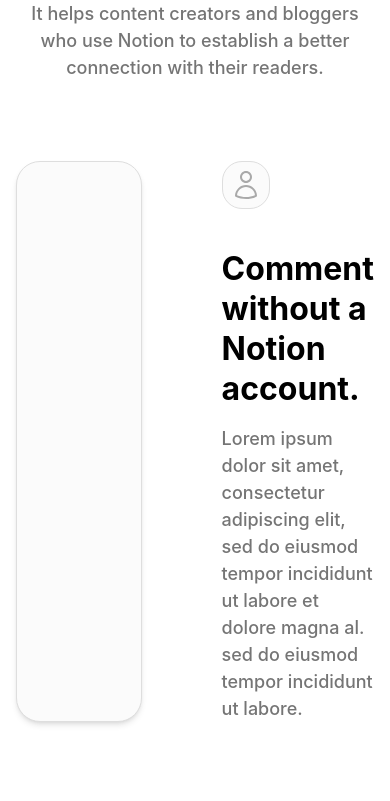
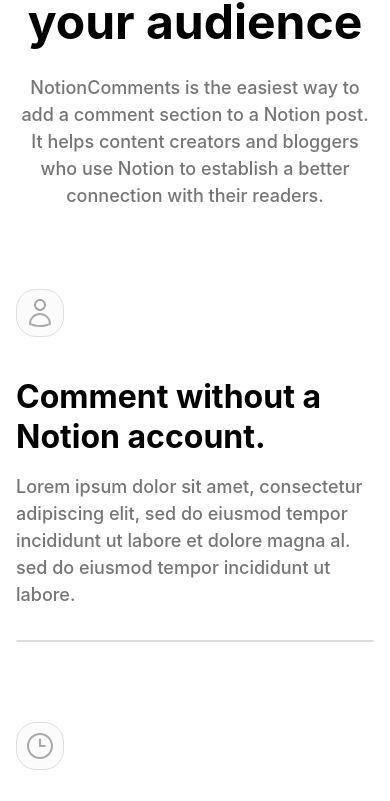
Before and after one commit to LovinHQ/NotionCommentsWebsite, a Next.js app: page / in a window 390 px wide. Shown: the part 1318-2119 px from the top of the page. Built offline with nearby package versions, Linux system fonts and the light colour scheme.

Commit message:
fix: features mobile

```diff
--- a/src/components/Container.jsx
+++ b/src/components/Container.jsx
@@ -1,6 +1,6 @@
 import clsx from 'clsx'
 
-export function Container({ className, ...props }) {
+export function Container({ className, children, ...props }) {
   return (
     <div
       className={clsx(
@@ -8,6 +8,8 @@
         className
       )}
       {...props}
-    />
+    >
+      {children}
+    </div>
   )
 }
--- /dev/null
+++ b/src/components/Demo.jsx
@@ -0,0 +1,9 @@
+import { Container } from './Container'
+
+export function Demo({}) {
+  return (
+    <Container>
+      <div className="h-[900px] w-[1024px] flex-1 rounded-3xl bg-[var(--bg-sub)] shadow-xl"></div>
+    </Container>
+  )
+}
--- a/src/components/Features.jsx
+++ b/src/components/Features.jsx
@@ -1,4 +1,5 @@
 import { Container } from '@/components/Container'
+import Image from 'next/image'
 import UserIcon from '@/images/icons/user.svg'
 import TimeIcon from '@/images/icons/time.svg'
 import AdjustmentsIcon from '@/images/icons/adjustments.svg'
@@ -49,11 +50,13 @@
   return (
     <div
       className={clsx(
-        'flex justify-between gap-20',
-        position === 'left' ? 'flex-row-reverse' : ''
+        'flex flex-col-reverse gap-8 md:gap-20',
+        position === 'left' ? 'md:flex-row-reverse' : 'md:flex-row'
       )}
     >
-      <div className="flex-1 rounded-3xl border border-[var(--bg-border)] bg-[var(--bg-sub)] shadow-md"></div>
+      <div className="flex-1 overflow-hidden rounded-3xl border border-[var(--bg-border)] bg-[var(--bg-sub)] shadow-md">
+        <Image src={image} alt={title} width="0" height="0" />
+      </div>
       <div className="flex flex-1 flex-col gap-10">
         <div className="flex h-12 w-12 items-center justify-center rounded-[20px] border border-[var(--bg-border)] bg-[var(--bg-sub)] text-[var(--label-faint)]">
           {icon}
--- a/src/components/Hero.jsx
+++ b/src/components/Hero.jsx
@@ -49,7 +49,6 @@
           who use NotionComments to engage with their audience.
         </p>
       </div>
-      <div className="demo h-[62.5%] w-full rounded-3xl"></div>
     </Container>
   )
 }
--- a/src/pages/index.jsx
+++ b/src/pages/index.jsx
@@ -9,6 +9,7 @@
 import { Features } from '@/components/Features'
 import { GettingStarted } from '@/components/GettingStarted'
 import { Testimonials } from '@/components/Testimonials'
+import { Demo } from '@/components/Demo'
 
 export default function Home() {
   return (
@@ -23,6 +24,7 @@
       <Header />
       <main className="mt-32 flex flex-col gap-32 md:mt-48">
         <Hero />
+        <Demo />
         <Features />
         <GettingStarted />
         <CallToAction />
```
